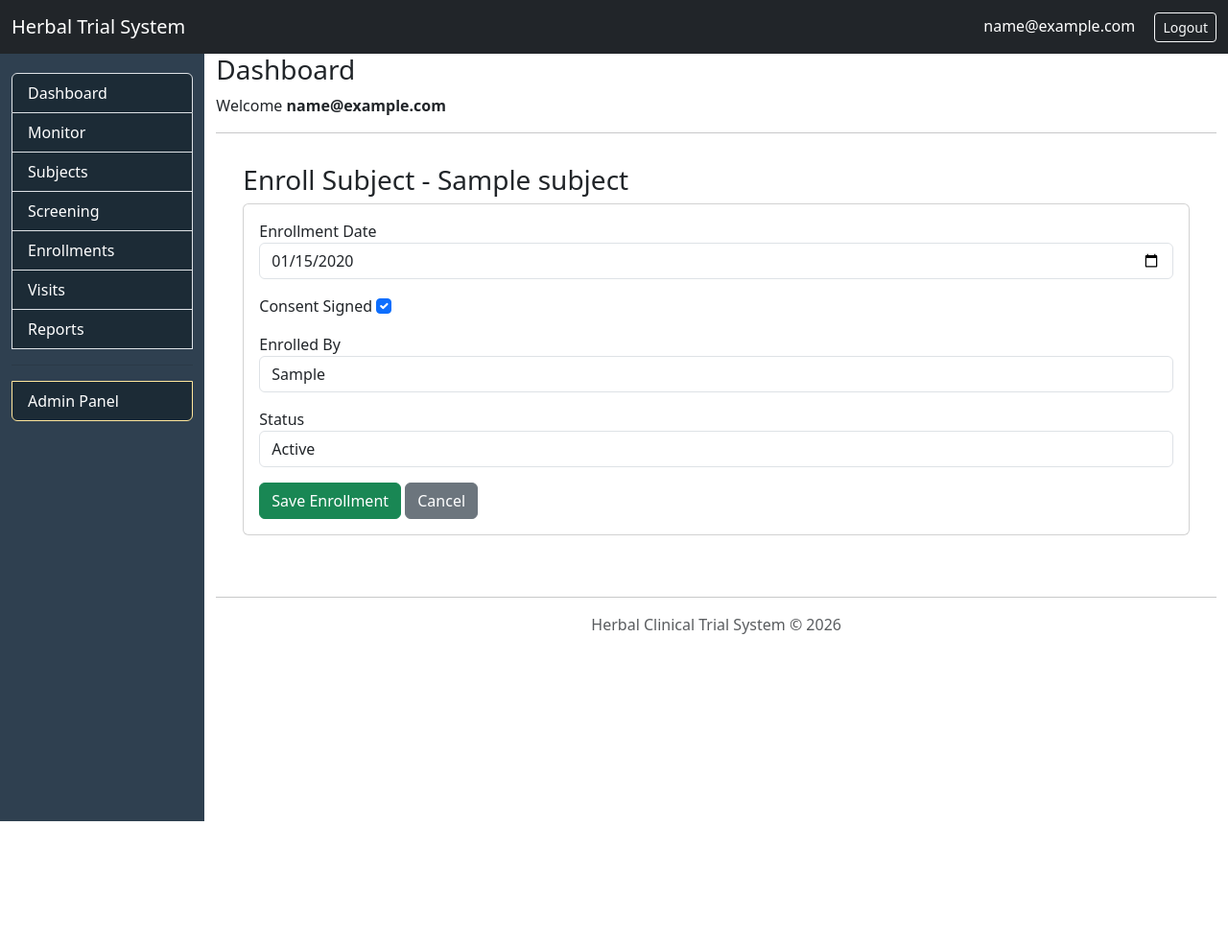
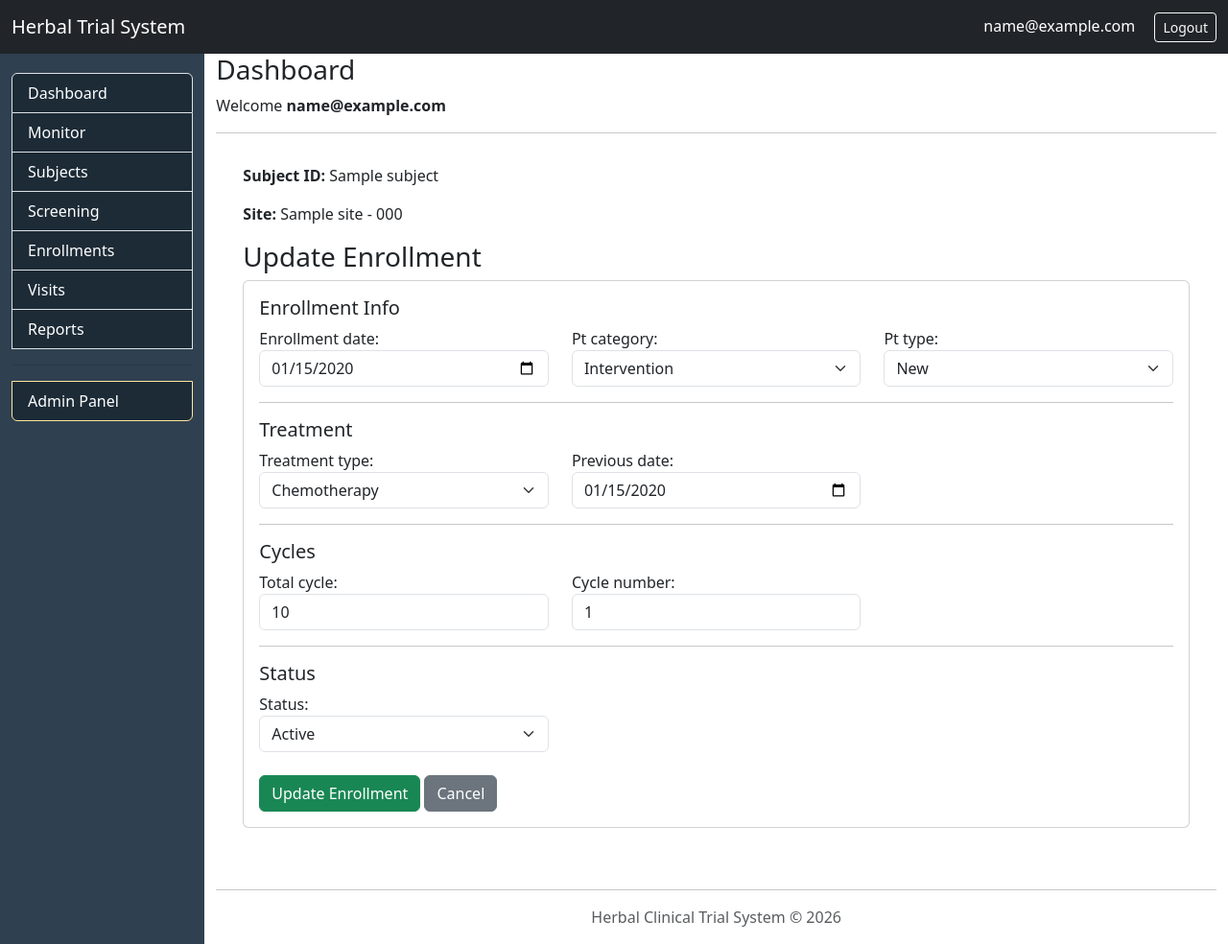
Before and after one commit to Maquiz1/herbals, a Django app: page /herbal/enrollment/1/update/ in a window 1280 px wide. Shown: the whole page at 96% size. Before the commit the page ends 856 px from the top, so only its background shows below. Run offline with Django 4.2, Linux system fonts and the light colour scheme; a user stored in the database is signed in; tables that the repository leaves empty hold one stand-in row (values such as "Sample post"); some libraries are stand-ins or nearby versions.

Commit message:
first commit

```diff
--- /dev/null
+++ b/backend/herbal/admin/enrollment_admin.py
@@ -0,0 +1,4 @@
+from django.contrib import admin
+from herbal.models import Enrollment
+
+admin.site.register(Enrollment)
--- a/backend/herbal/forms/enrollment_form.py
+++ b/backend/herbal/forms/enrollment_form.py
@@ -1,3 +1,5 @@
+# herbal/forms/enrollment_form.py
+
 from django import forms
 from herbal.models import Enrollment
 
@@ -5,32 +7,78 @@ from herbal.models import Enrollment
 class EnrollmentForm(forms.ModelForm):
 
     class Meta:
-
         model = Enrollment
 
         fields = [
             "enrollment_date",
-            "consent_signed",
-            "enrolled_by",
+            "pt_category",
+            "pt_type",
+            "treatment_type",
+            "previous_date",
+            "total_cycle",
+            "cycle_number",
             "status",
         ]
 
         widgets = {
-
             "enrollment_date": forms.DateInput(
                 attrs={"type": "date", "class": "form-control"}
             ),
 
-            "consent_signed": forms.CheckboxInput(
-                attrs={"class": "form-check-input"}
+            "pt_category": forms.Select(
+                attrs={"class": "form-select"}
             ),
 
-            "enrolled_by": forms.TextInput(
-                attrs={"class": "form-control"}
+            "pt_type": forms.Select(
+                attrs={"class": "form-select"}
+            ),
+
+            "treatment_type": forms.Select(
+                attrs={"class": "form-select"}
+            ),
+
+            "previous_date": forms.DateInput(
+                attrs={"type": "date", "class": "form-control"}
+            ),
+
+            "total_cycle": forms.NumberInput(
+                attrs={"class": "form-control", "min": 1}
+            ),
+
+            "cycle_number": forms.NumberInput(
+                attrs={"class": "form-control", "min": 1}
             ),
 
             "status": forms.Select(
-                attrs={"class": "form-control"}
+                attrs={"class": "form-select"}
             ),
+        }
 
-        }
+    # =========================
+    # ✅ CLEAN VALIDATION
+    # =========================
+    def clean(self):
+        cleaned_data = super().clean()
+
+        pt_type = cleaned_data.get("pt_type")
+        previous_date = cleaned_data.get("previous_date")
+
+        total_cycle = cleaned_data.get("total_cycle")
+        cycle_number = cleaned_data.get("cycle_number")
+
+        # ✅ Follow-up must have previous date
+        if pt_type == "follow_up" and not previous_date:
+            self.add_error(
+                "previous_date",
+                "Previous date is required for follow-up patients."
+            )
+
+        # ✅ Cycle logic
+        if total_cycle and cycle_number:
+            if cycle_number > total_cycle:
+                self.add_error(
+                    "cycle_number",
+                    "Cycle number cannot exceed total cycles."
+                )
+
+        return cleaned_data
--- a/backend/herbal/templates/herbal/enrollments/enrollment_form.html
+++ b/backend/herbal/templates/herbal/enrollments/enrollment_form.html
@@ -1,41 +1,111 @@
 {% extends "base.html" %}
+{% load static %}
+{% load widget_tweaks %}
 
 {% block content %}
 
 <div class="container">
 
-    <h3>Enroll Subject - {{ subject.subject_id }}</h3>
+    <p><strong>Subject ID:</strong> {{ subject.subject_id }}</p>
+    <p><strong>Site:</strong> {{ request.user.staff_profile.site }}</p>
+
+    <h3>
+        {% if is_update %}
+            Update Enrollment
+        {% else %}
+            Create Enrollment
+        {% endif %}
+    </h3>
 
     <div class="card">
-
         <div class="card-body">
 
-            <form method="post">
-
+            <form method="post" novalidate>
                 {% csrf_token %}
 
-                <div class="mb-3">
-                    <label>Enrollment Date</label>
-                    {{ form.enrollment_date }}
+                <!-- GLOBAL ERRORS -->
+                {% for field in form %}
+                    {% if field.errors %}
+                        <div class="alert alert-danger">
+                            <strong>{{ field.label }}:</strong> {{ field.errors|striptags }}
+                        </div>
+                    {% endif %}
+                {% endfor %}
+
+                <!-- ===================== -->
+                <!-- BASIC INFO -->
+                <!-- ===================== -->
+                <h5>Enrollment Info</h5>
+                <div class="row">
+                    <div class="col-md-4">
+                        {{ form.enrollment_date.label_tag }}
+                        {{ form.enrollment_date }}
+                    </div>
+
+                    <div class="col-md-4">
+                        {{ form.pt_category.label_tag }}
+                        {{ form.pt_category }}
+                    </div>
+
+                    <div class="col-md-4">
+                        {{ form.pt_type.label_tag }}
+                        {{ form.pt_type }}
+                    </div>
                 </div>
 
-                <div class="mb-3">
-                    <label>Consent Signed</label>
-                    {{ form.consent_signed }}
+                <hr>
+
+                <!-- ===================== -->
+                <!-- TREATMENT -->
+                <!-- ===================== -->
+                <h5>Treatment</h5>
+                <div class="row">
+                    <div class="col-md-4">
+                        {{ form.treatment_type.label_tag }}
+                        {{ form.treatment_type }}
+                    </div>
+
+                    <div class="col-md-4" id="previous-date-wrapper">
+                        {{ form.previous_date.label_tag }}
+                        {{ form.previous_date }}
+                    </div>
                 </div>
 
-                <div class="mb-3">
-                    <label>Enrolled By</label>
-                    {{ form.enrolled_by }}
+                <hr>
+
+                <!-- ===================== -->
+                <!-- CYCLES -->
+                <!-- ===================== -->
+                <h5>Cycles</h5>
+                <div class="row">
+                    <div class="col-md-4">
+                        {{ form.total_cycle.label_tag }}
+                        {{ form.total_cycle }}
+                    </div>
+
+                    <div class="col-md-4">
+                        {{ form.cycle_number.label_tag }}
+                        {{ form.cycle_number }}
+                    </div>
                 </div>
 
-                <div class="mb-3">
-                    <label>Status</label>
-                    {{ form.status }}
+                <hr>
+
+                <!-- ===================== -->
+                <!-- STATUS -->
+                <!-- ===================== -->
+                <h5>Status</h5>
+                <div class="row">
+                    <div class="col-md-4">
+                        {{ form.status.label_tag }}
+                        {{ form.status }}
+                    </div>
                 </div>
 
+                <br>
+
                 <button class="btn btn-success">
-                    Save Enrollment
+                    {% if is_update %} Update {% else %} Save {% endif %} Enrollment
                 </button>
 
                 <a href="{% url 'herbal:subjects-detail' subject.pk %}" class="btn btn-secondary">
@@ -45,9 +115,14 @@
             </form>
 
         </div>
-
     </div>
 
 </div>
 
 {% endblock %}
+
+{% block scripts %}
+<script src="{% static 'js/enrollments/sex.js' %}"></script>
+<script src="{% static 'js/enrollments/consent.js' %}"></script>
+<script src="{% static 'js/enrollments/nimregenin.js' %}"></script>
+{% endblock %}
--- a/backend/herbal/templates/herbal/subjects/subject_detail.html
+++ b/backend/herbal/templates/herbal/subjects/subject_detail.html
@@ -109,7 +109,7 @@
             <div class="d-flex justify-content-between align-items-center mb-2">
                 <h5 class="mb-0">Enrollment</h5>
                 {% if enrollment %}
-                <a href="{% url 'herbal:enrollment-update' enrollment.pk %}" class="btn btn-sm btn-outline-secondary">
+                <a href="{% url 'herbal:enrollment-update' subject.pk %}" class="btn btn-sm btn-outline-secondary">
                     Edit
                 </a>
                 {% endif %}
--- a/backend/herbal/urls.py
+++ b/backend/herbal/urls.py
@@ -14,7 +14,9 @@ from .views.screening.screening_form_view import screening_form_view
 from .views.screening.screening_update_view import screening_update_view
 
 from .views.enrollments.enrollment_create_view import enrollment_create_view
-from .views.enrollments.enrollment_update_view import enrollment_update_view
+from .views.enrollments.enrollment_form_view import enrollment_form_view
+
+
 from .views.visits.unscheduled_create_view import unscheduled_create_view
 from .views.visits.unscheduled_update_view import unscheduled_update_view
 from .views.visits.visit_start_view import visit_start_view
@@ -56,9 +58,9 @@ urlpatterns = [
     # path("screening/<int:pk>/update/", screening_form_view, name="screening-update"),
     path("screening/<int:pk>/", screening_form_view, name="screening-form"),
     # ENROLLMENT
-    path("enrollment/<int:pk>/", enrollment_create_view, name="enrollment-create"),
+    path("enrollment/<int:pk>/", enrollment_form_view, name="enrollment-create"),
     path(
-        "enrollment/<int:pk>/update/", enrollment_update_view, name="enrollment-update"
+        "enrollment/<int:pk>/update/", enrollment_form_view, name="enrollment-update"
     ),
     # VISITS
     path("visits/dashboard/", visit_dashboard_view, name="visit-dashboard"),
--- a/backend/herbal/views/enrollments/__init__.py
+++ b/backend/herbal/views/enrollments/__init__.py
@@ -1,2 +1,3 @@
 from .enrollment_create_view import enrollment_create_view
 from .enrollment_update_view import enrollment_update_view
+from .enrollment_form_view import enrollment_form_view
--- /dev/null
+++ b/backend/herbal/views/enrollments/enrollment_form_view.py
@@ -0,0 +1,64 @@
+from django.shortcuts import render, redirect, get_object_or_404
+from django.contrib.auth.decorators import login_required
+
+from herbal.models import Subject, Enrollment
+from herbal.forms.enrollment_form import EnrollmentForm
+from herbal.services.visit_scheduler import generate_visit_schedule
+from herbal.services.access_control import get_accessible_subjects
+
+
+@login_required
+def enrollment_form_view(request, pk):
+
+    subjects = get_accessible_subjects(request.user)
+    subject = get_object_or_404(subjects, pk=pk)
+
+    screening = getattr(subject, "screening", None)
+
+    # ✅ must have screening
+    if not screening:
+        return redirect("herbal:subjects-detail", pk=subject.pk)
+
+    # ✅ must be eligible
+    if not screening.eligible:
+        return redirect("herbal:subjects-detail", pk=subject.pk)
+
+    # =========================
+    # ✅ GET EXISTING ENROLLMENT
+    # =========================
+    enrollment = getattr(screening, "enrollment", None)
+
+    if request.method == "POST":
+
+        form = EnrollmentForm(request.POST, instance=enrollment)
+
+        if form.is_valid():
+
+            enrollment_obj = form.save(commit=False)
+            enrollment_obj.screening = screening
+            enrollment_obj.save()
+
+            # ✅ Only generate visits on CREATE
+            if not enrollment:
+                generate_visit_schedule(enrollment_obj)
+
+            return redirect(
+                "herbal:subjects-detail",
+                pk=subject.pk
+            )
+
+    else:
+        form = EnrollmentForm(instance=enrollment)
+
+    context = {
+        "form": form,
+        "subject": subject,
+        "screening": screening,
+        "is_update": enrollment is not None
+    }
+
+    return render(
+        request,
+        "herbal/enrollments/enrollment_form.html",
+        context
+    )
```
Also changed, not shown: backend/herbal/models/enrollments/enrollment_model.py (+80 -2 lines), backend/herbal/views/__init__.py (+2 -5 lines), backend/static/js/enrollments/all.js (added, +17 -0 lines), backend/herbal/migrations/0029_remove_enrollment_consent_signed_and_more.py (added).
